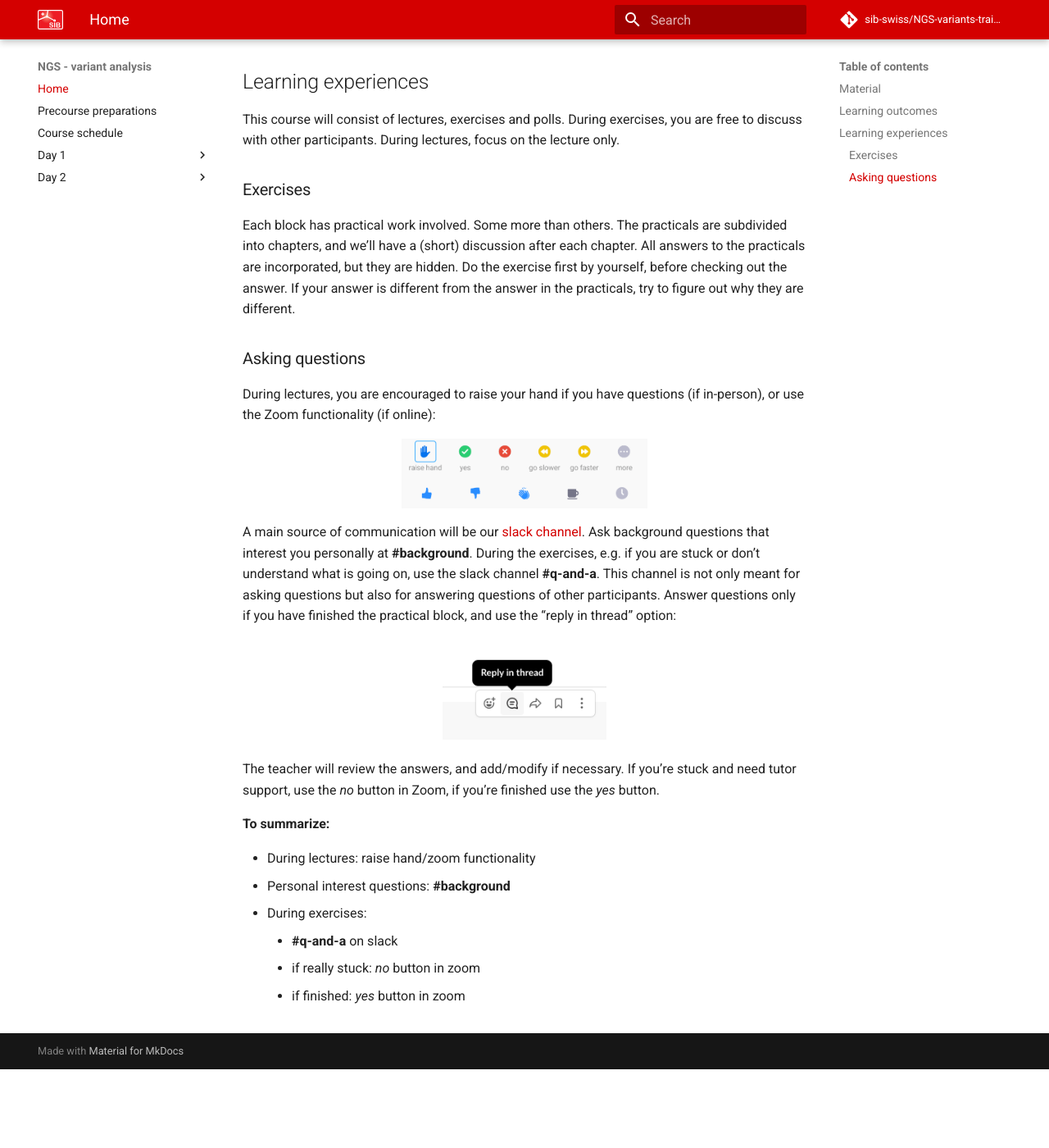
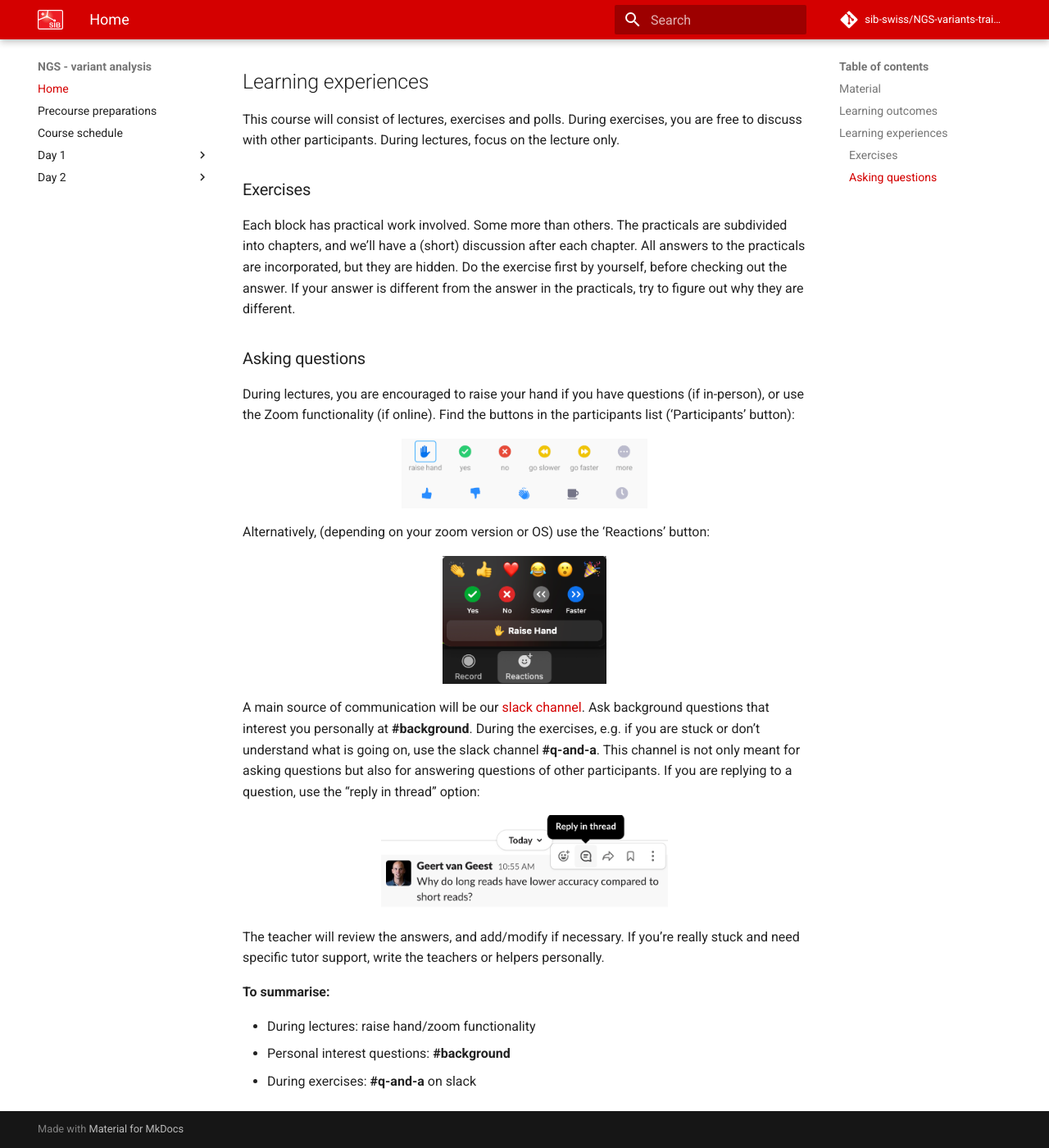
Before and after one commit to sib-swiss/NGS-variants-training, an MkDocs documentation site: the page built from docs/index.md, in a window 1280 px wide and 1400 px high, scrolled down 640 px. Shown: the whole window at 82% size. Built offline with MkDocs 1.6.1 and Material for MkDocs 9.7.7, drawn with Linux system fonts in a browser that asks for light colours; comment, search, counter and statistics services are not loaded; before the commit the page ends 1944 px from its top, so only the background shows below that.

Commit message:
updated index

```diff
--- a/docs/index.md
+++ b/docs/index.md
@@ -26,26 +26,29 @@
 Each block has practical work involved. Some more than others. The practicals are subdivided into chapters, and we'll have a (short) discussion after each chapter. All answers to the practicals are incorporated, but they are hidden. Do the exercise first by yourself, before checking out the answer. If your answer is different from the answer in the practicals, try to figure out why they are different.
 
 ### Asking questions
-During lectures, you are encouraged to raise your hand if you have questions (if in-person), or use the Zoom functionality (if online):
+
+During lectures, you are encouraged to raise your hand if you have questions (if in-person), or use the Zoom functionality (if online). Find the buttons in the participants list ('Participants' button):
 
 <figure>
   <img src="assets/images/zoom_icons.png" width="300"/>
 </figure>
 
-A main source of communication will be our [slack channel](https://slack.com). Ask background questions that interest you personally at **#background**. During the exercises, e.g. if you are stuck or don't understand what is going on, use the slack channel **#q-and-a**.  This channel is not only meant for asking questions but also for answering questions of other participants. Answer questions only if you have finished the practical block, and use the "reply in thread" option:
+Alternatively, (depending on your zoom version or OS) use the 'Reactions' button:
 
 <figure>
-  <img src="assets/images/reply_in_thread.png" width="200"/>
+  <img src="assets/images/reactions_zoom.png" width="200"/>
 </figure>
 
-The teacher will review the answers, and add/modify if necessary. If you're stuck and need tutor support, use the *no* button in Zoom, if you're finished use the *yes* button.
+A main source of communication will be our [slack channel](https://www.slack.com). Ask background questions that interest you personally at **#background**. During the exercises, e.g. if you are stuck or don't understand what is going on, use the slack channel **#q-and-a**.  This channel is not only meant for asking questions but also for answering questions of other participants. If you are replying to a question, use the "reply in thread" option:
 
-**To summarize:**
+<figure>
+  <img src="assets/images/reply_in_thread.png" width="350"/>
+</figure>
+
+The teacher will review the answers, and add/modify if necessary. If you're really stuck and need specific tutor support, write the teachers or helpers personally.
+
+**To summarise:**
 
 * During lectures: raise hand/zoom functionality
 * Personal interest questions: **#background**
-* During exercises:
-
-    * **\#q-and-a** on slack
-    * if really stuck: *no* button in zoom
-    * if finished: *yes* button in zoom
+* During exercises: **\#q-and-a** on slack
```
Also changed, not shown: docs/assets/images/reactions_zoom.png (added), docs/assets/images/reply_in_thread.png.
